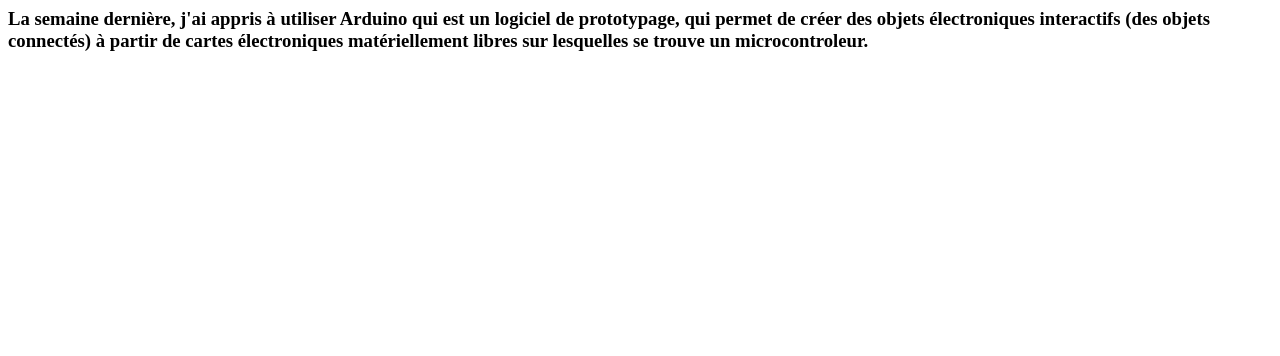
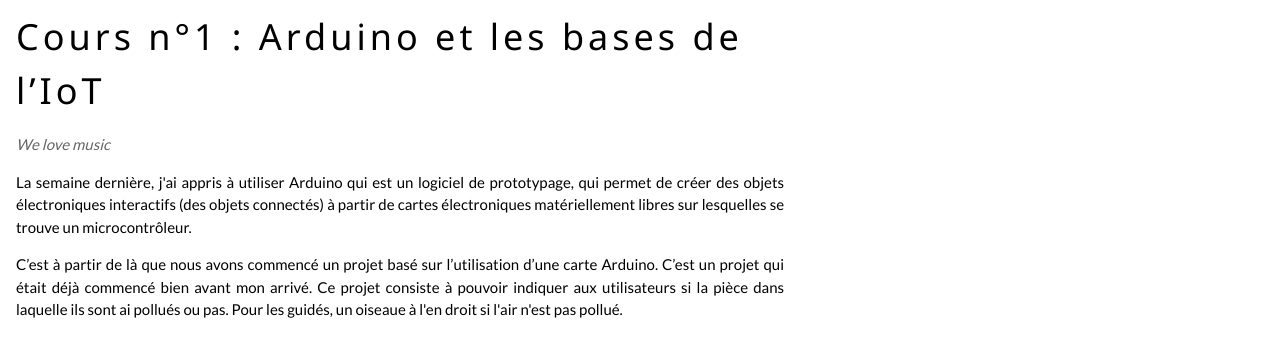
Before and after one commit to Midza21/iliaes_p1.github.io, a plain HTML site: page index.html in a window 1280 px wide. Drawn offline with nearby package versions, Linux system fonts and the light colour scheme.

Commit message:
Cours n°1 : Arduino et les bases de l'IoT

```diff
--- a/index.html
+++ b/index.html
@@ -1 +1,19 @@
-<h3>La semaine dernière, j'ai appris à utiliser Arduino qui est un logiciel de prototypage, qui permet de créer des objets électroniques interactifs (des objets connectés) à partir de cartes électroniques matériellement libres sur lesquelles se trouve un microcontroleur.</h3><br/>
+<html lang=en>
+<head>
+<title>W3.CSS Template</title>
+<meta charset=UTF-8>
+<meta name=viewport content=width=device-width, initial-scale=1>
+<link rel=stylesheet href=https://www.w3schools.com/w3css/4/w3.css>
+<link rel=stylesheet href=https://fonts.googleapis.com/css?family=Lato>
+<link rel=stylesheet href=https://cdnjs.cloudflare.com/ajax/libs/font-awesome/4.7.0/css/font-awesome.min.css>
+<style>
+body {font-family: Lato, sans-serif}
+.mySlides {display: none}
+</style>
+</head>
+<body>
+<div class=w3-container w3-content w3-center w3-padding-64 style=max-width:800px id=band>
+    <h1 class=w3-wide> Cours n°1 : Arduino et les bases de l’IoT </h1>
+    <p class=w3-opacity><i>We love music</i></p>
+    <p class=w3-justify> La semaine dernière, j'ai appris à utiliser Arduino qui est un logiciel de prototypage, qui permet de créer des objets électroniques interactifs (des objets connectés) à partir de cartes électroniques matériellement libres sur lesquelles se trouve un microcontrôleur.</p>
+<p class=w3-justify> C’est à partir de là que nous avons commencé un projet basé sur l’utilisation d’une carte Arduino. C’est un projet qui était déjà commencé bien avant mon arrivé. Ce projet consiste à pouvoir indiquer aux utilisateurs si la pièce dans laquelle ils sont ai pollués ou pas. Pour les guidés, un oiseaue à l'en droit si l'air n'est pas pollué. </p> </body> </html>
```
